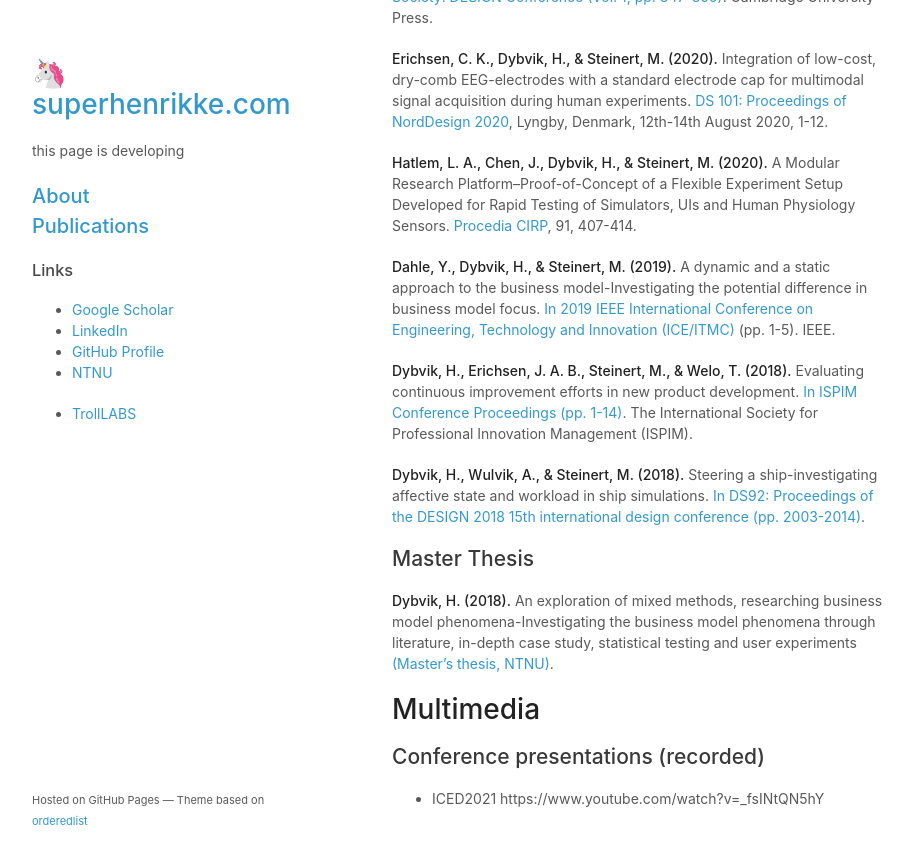
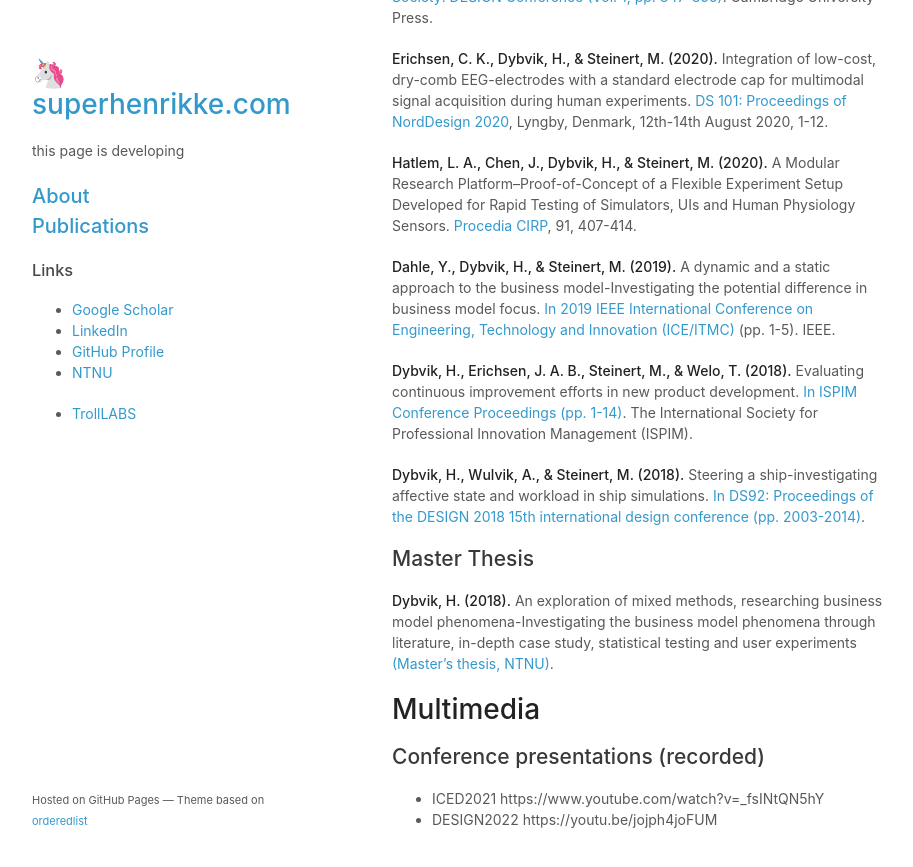
Before and after one commit to superhenrikke/superhenrikke.github.io, a Jekyll site: the page built from publications.md, in a window 1280 px wide and 900 px high, scrolled down 1042 px. Shown: the top 867 px of the window, without its empty margins (178-1091 px from the left). Built offline with Jekyll 4.4.1, drawn with Linux system fonts in a browser that asks for light colours; our own code applies the rules of GitHub Pages for plain Markdown files; a script that is not in the unit is left out.

Commit message:
Update publications.md

```diff
--- a/publications.md
+++ b/publications.md
@@ -40,3 +40,4 @@
 
 ## Conference presentations (recorded)
 - ICED2021 https://www.youtube.com/watch?v=_fsINtQN5hY
+- DESIGN2022 https://youtu.be/jojph4joFUM
```
